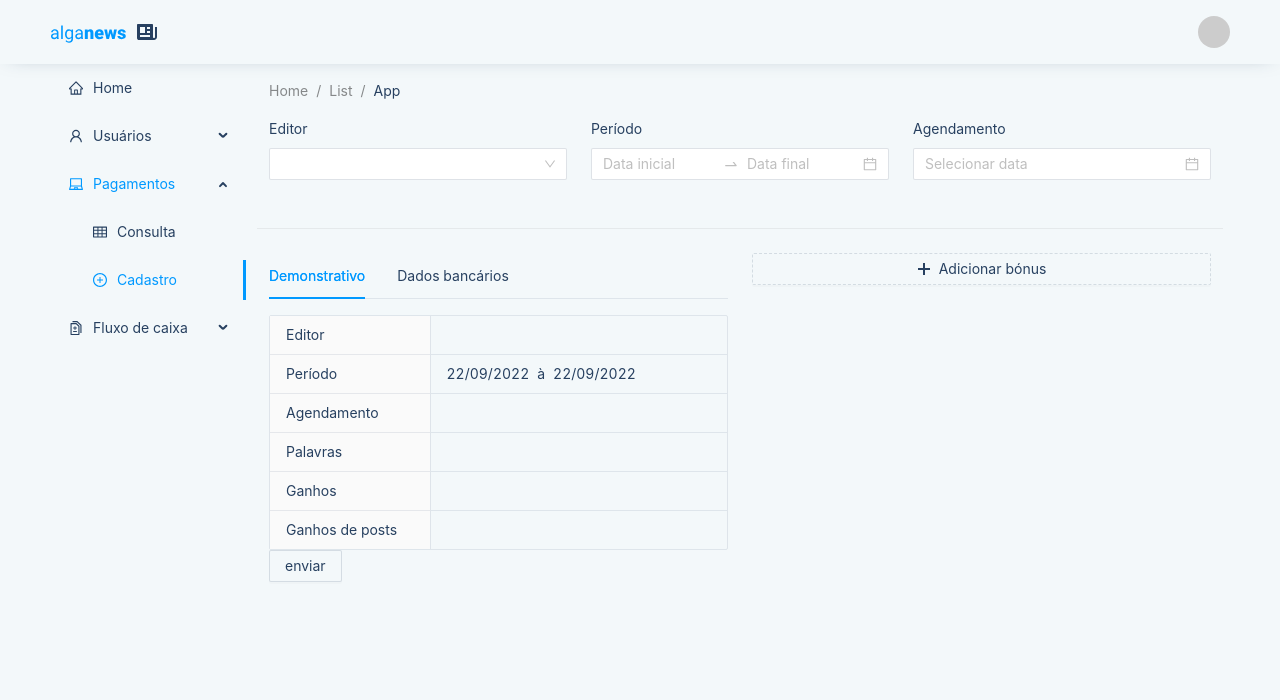
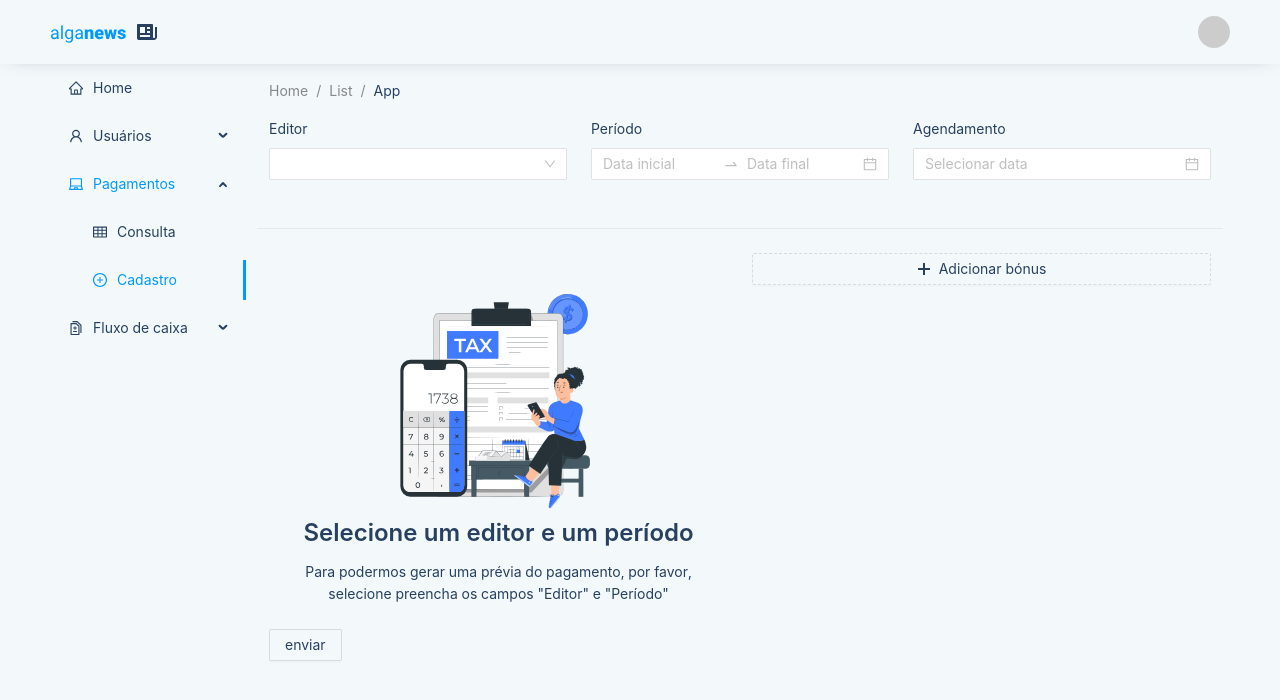
Before and after one commit to EvandroMonteiro/alganews-admin, a React (Create React App) app: page /payments/create in a window 1280 px wide. Shown: the top 700 px of the page. Built offline with nearby package versions, Linux system fonts and the light colour scheme.

Commit message:
Show payment calc to pay

```diff
--- /dev/null
+++ b/src/app/features/AskForPaymentPreview.tsx
@@ -0,0 +1,19 @@
+import { Card, Row, Typography } from 'antd';
+import tax from '../../assets/illustrations/tax.svg';
+
+export default function AskForPaymentPreview() {
+  return (
+    <Card bordered={false}>
+      <Row justify='center' style={{ textAlign: 'center' }}>
+        <img width={240} src={tax} alt={'tax'} />
+        <Typography.Title level={3}>
+          {'Selecione um editor e um período'}
+        </Typography.Title>
+        <Typography.Text>
+          Para podermos gerar uma prévia do pagamento, por favor, selecione
+          preencha os campos "Editor" e "Período"
+        </Typography.Text>
+      </Row>
+    </Card>
+  );
+}
--- a/src/app/features/PaymentForm.tsx
+++ b/src/app/features/PaymentForm.tsx
@@ -24,12 +24,17 @@ import useUsers from '../../core/hooks/useUsers';
 import CurrencyInput from '../components/CurrencyInput';
 import usePayment from '../../core/hooks/usePayment';
 import transformIntoBrl from '../../core/hooks/transformIntoBrl';
+import AskForPaymentPreview from './AskForPaymentPreview';
 
 export default function PaymentForm() {
   const [form] = useForm<Payment.Input>();
   const { editors } = useUsers();
-  const { fetchingPaymentPreview, paymentPreview, fetchPaymentPreview } =
-    usePayment();
+  const {
+    fetchingPaymentPreview,
+    paymentPreview,
+    fetchPaymentPreview,
+    clearPaymentPreview,
+  } = usePayment();
   const [scheduledTo, setScheduledTo] = useState('');
 
   const updateScheduledTo = useCallback(() => {
@@ -37,17 +42,24 @@ export default function PaymentForm() {
     setScheduledTo(scheduledTo);
   }, [form]);
 
-  const getPaymentPreview = useCallback(() => {
+  const getPaymentPreview = useCallback(async () => {
     const { accountingPeriod, bonuses, payee } = form.getFieldsValue();
 
     if (payee.id && accountingPeriod.endsOn && accountingPeriod.startsOn) {
-      fetchPaymentPreview({
+      try {
+        await fetchPaymentPreview({
           payee,
           accountingPeriod,
           bonuses: bonuses || [],
         });
+      } catch (err) {
+        clearPaymentPreview();
+        throw err;
       }
-  }, [form, fetchPaymentPreview]);
+    } else {
+      clearPaymentPreview();
+    }
+  }, [form, fetchPaymentPreview, clearPaymentPreview]);
 
   const handleFormChange = useCallback(
     ([field]: FieldData[]) => {
@@ -65,7 +77,7 @@ export default function PaymentForm() {
         }
       }
     },
-    [getPaymentPreview]
+    [getPaymentPreview, updateScheduledTo]
   );
 
   const debouncedHandleFormChange = debounce(handleFormChange, 1000);
@@ -153,6 +165,9 @@ export default function PaymentForm() {
         </Col>
         <Divider />
         <Col xs={24} lg={12}>
+          {!paymentPreview ? (
+            <AskForPaymentPreview />
+          ) : (
             <Tabs defaultActiveKey={'payment'}>
               <Tabs.TabPane tab={'Demonstrativo'} key={'payment'}>
                 <Descriptions
@@ -233,6 +248,7 @@ export default function PaymentForm() {
                 </Descriptions>
               </Tabs.TabPane>
             </Tabs>
+          )}
         </Col>
         <Col xs={24} lg={12}>
           <Form.List name={'bonuses'}>
--- a/src/core/hooks/usePayment.ts
+++ b/src/core/hooks/usePayment.ts
@@ -67,6 +67,10 @@ export default function usePayment() {
     []
   );
 
+  const clearPaymentPreview = useCallback(() => {
+    setPaymentPreview(undefined);
+  }, []);
+
   return {
     fetchPayment,
     fetchPosts,
@@ -81,5 +85,6 @@ export default function usePayment() {
     paymentPreview,
     fetchPaymentPreview,
     fetchingPaymentPreview,
+    clearPaymentPreview,
   };
 }
```
Also changed, not shown: src/assets/illustrations/tax.svg (added). Lines whose indentation alone changed are shown as unchanged.
